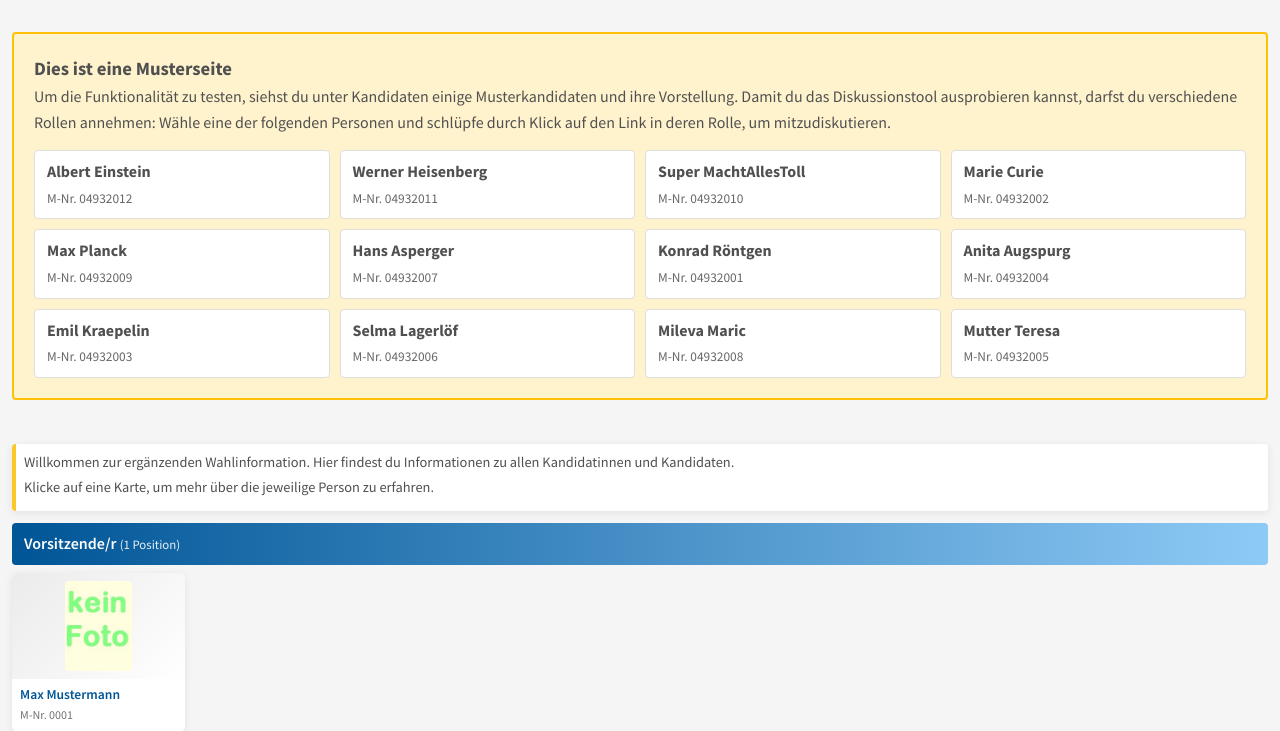
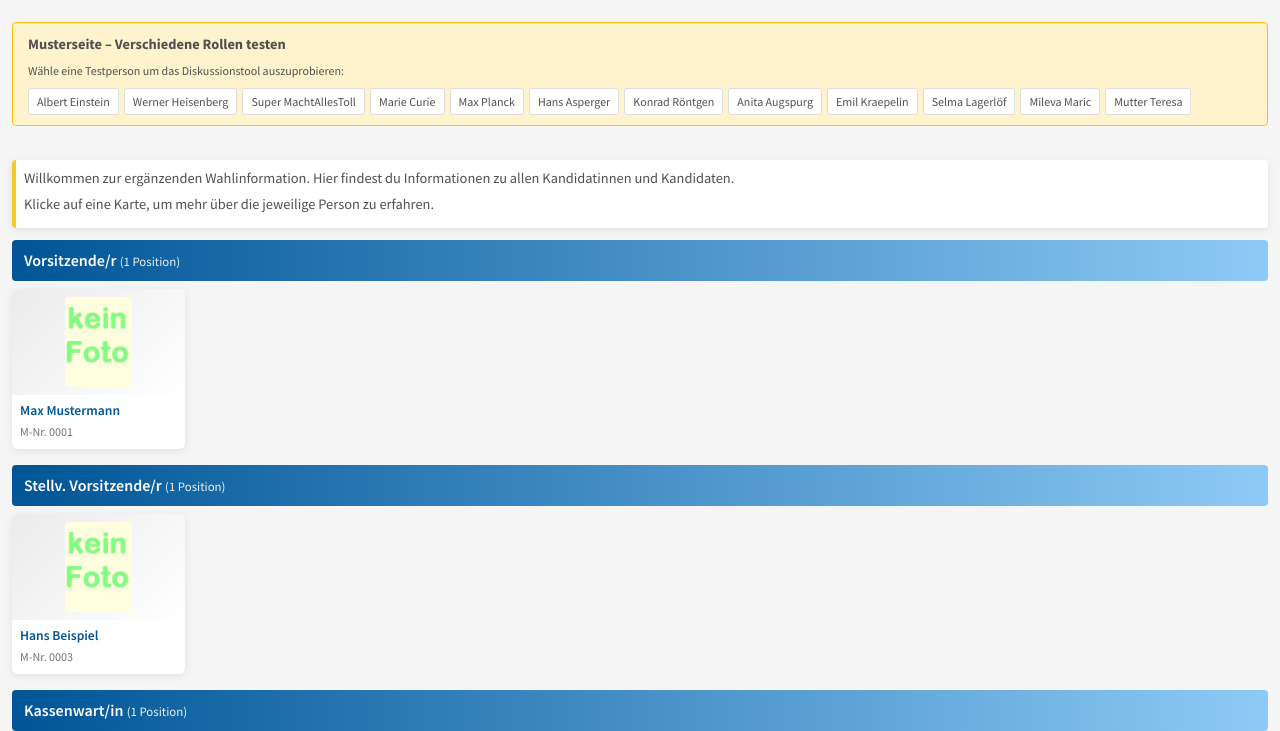
Before and after one commit to zurgo42/Wahlinfo, a PHP site: page /index.php in a window 1280 px wide. Shown: the part 127-858 px from the top of the page. Run offline with PHP 8.4, Linux system fonts and the light colour scheme; data comes from the database, SQL or seed files in the repository; some libraries are stand-ins or nearby versions.

Commit message:
Musterseite kompakter + Moderation-Fehler behoben
1. Musterseite-Display (header.php):
   - Deutlich kleinere Schrift (0.75em statt Standard)
   - Kompaktere Buttons (padding 3px 8px statt 8px 12px)
   - Mitgliedsnummern entfernt
   - Flex-Layout statt Grid für bessere Platznutzung
   - Schmalerer Border und weniger Padding

2. Moderation-Fehler behoben (admin.php):
   - Problem: Duplicate entry '0' for key 'PRIMARY'
   - Ursache: Knr-Spalte hat kein AUTO_INCREMENT
   - Lösung: Nächste Knr manuell ermitteln vor INSERT
   - neu_id direkt im Log-INSERT setzen (kein UPDATE mehr nötig)

```diff
--- a/includes/header.php
+++ b/includes/header.php
@@ -49,60 +49,24 @@
 
     <?php if (isMusterseite()): ?>
     <!-- Musterseiten-Hinweis mit Rollenliste -->
-    <div class="container" style="margin-top: 20px; margin-bottom: 20px;">
-        <div style="background: #fff3cd; padding: 20px; border-radius: var(--radius-sm); border: 2px solid #ffc107;">
-            <h3 style="margin-top: 0;">Dies ist eine Musterseite</h3>
-            <p>Um die Funktionalität zu testen, siehst du unter Kandidaten einige Musterkandidaten und ihre Vorstellung. Damit du das Diskussionstool ausprobieren kannst, darfst du verschiedene Rollen annehmen: Wähle eine der folgenden Personen und schlüpfe durch Klick auf den Link in deren Rolle, um mitzudiskutieren.</p>
+    <div class="container" style="margin-top: 10px; margin-bottom: 10px;">
+        <div style="background: #fff3cd; padding: 10px 15px; border-radius: var(--radius-sm); border: 1px solid #ffc107;">
+            <h4 style="margin: 0 0 5px 0; font-size: 0.9em;">Musterseite – Verschiedene Rollen testen</h4>
+            <p style="font-size: 0.75em; margin: 0 0 8px 0;">Wähle eine Testperson um das Diskussionstool auszuprobieren:</p>
 
-            <div style="display: grid; grid-template-columns: repeat(auto-fit, minmax(250px, 1fr)); gap: 10px; margin-top: 15px;">
-                <a href="?mnr=04932012" style="padding: 8px 12px; background: white; border: 1px solid #ddd; border-radius: var(--radius-sm); text-decoration: none; color: inherit;">
-                    <strong>Albert Einstein</strong><br>
-                    <small style="color: #666;">M-Nr. 04932012</small>
-                </a>
-                <a href="?mnr=04932011" style="padding: 8px 12px; background: white; border: 1px solid #ddd; border-radius: var(--radius-sm); text-decoration: none; color: inherit;">
-                    <strong>Werner Heisenberg</strong><br>
-                    <small style="color: #666;">M-Nr. 04932011</small>
-                </a>
-                <a href="?mnr=04932010" style="padding: 8px 12px; background: white; border: 1px solid #ddd; border-radius: var(--radius-sm); text-decoration: none; color: inherit;">
-                    <strong>Super MachtAllesToll</strong><br>
-                    <small style="color: #666;">M-Nr. 04932010</small>
-                </a>
-                <a href="?mnr=04932002" style="padding: 8px 12px; background: white; border: 1px solid #ddd; border-radius: var(--radius-sm); text-decoration: none; color: inherit;">
-                    <strong>Marie Curie</strong><br>
-                    <small style="color: #666;">M-Nr. 04932002</small>
-                </a>
-                <a href="?mnr=04932009" style="padding: 8px 12px; background: white; border: 1px solid #ddd; border-radius: var(--radius-sm); text-decoration: none; color: inherit;">
-                    <strong>Max Planck</strong><br>
-                    <small style="color: #666;">M-Nr. 04932009</small>
-                </a>
-                <a href="?mnr=04932007" style="padding: 8px 12px; background: white; border: 1px solid #ddd; border-radius: var(--radius-sm); text-decoration: none; color: inherit;">
-                    <strong>Hans Asperger</strong><br>
-                    <small style="color: #666;">M-Nr. 04932007</small>
-                </a>
-                <a href="?mnr=04932001" style="padding: 8px 12px; background: white; border: 1px solid #ddd; border-radius: var(--radius-sm); text-decoration: none; color: inherit;">
-                    <strong>Konrad Röntgen</strong><br>
-                    <small style="color: #666;">M-Nr. 04932001</small>
-                </a>
-                <a href="?mnr=04932004" style="padding: 8px 12px; background: white; border: 1px solid #ddd; border-radius: var(--radius-sm); text-decoration: none; color: inherit;">
-                    <strong>Anita Augspurg</strong><br>
-                    <small style="color: #666;">M-Nr. 04932004</small>
-                </a>
-                <a href="?mnr=04932003" style="padding: 8px 12px; background: white; border: 1px solid #ddd; border-radius: var(--radius-sm); text-decoration: none; color: inherit;">
-                    <strong>Emil Kraepelin</strong><br>
-                    <small style="color: #666;">M-Nr. 04932003</small>
-                </a>
-                <a href="?mnr=04932006" style="padding: 8px 12px; background: white; border: 1px solid #ddd; border-radius: var(--radius-sm); text-decoration: none; color: inherit;">
-                    <strong>Selma Lagerlöf</strong><br>
-                    <small style="color: #666;">M-Nr. 04932006</small>
-                </a>
-                <a href="?mnr=04932008" style="padding: 8px 12px; background: white; border: 1px solid #ddd; border-radius: var(--radius-sm); text-decoration: none; color: inherit;">
-                    <strong>Mileva Maric</strong><br>
-                    <small style="color: #666;">M-Nr. 04932008</small>
-                </a>
-                <a href="?mnr=04932005" style="padding: 8px 12px; background: white; border: 1px solid #ddd; border-radius: var(--radius-sm); text-decoration: none; color: inherit;">
-                    <strong>Mutter Teresa</strong><br>
-                    <small style="color: #666;">M-Nr. 04932005</small>
-                </a>
+            <div style="display: flex; flex-wrap: wrap; gap: 5px;">
+                <a href="?mnr=04932012" style="padding: 3px 8px; background: white; border: 1px solid #ddd; border-radius: 3px; text-decoration: none; color: inherit; font-size: 0.75em;">Albert Einstein</a>
+                <a href="?mnr=04932011" style="padding: 3px 8px; background: white; border: 1px solid #ddd; border-radius: 3px; text-decoration: none; color: inherit; font-size: 0.75em;">Werner Heisenberg</a>
+                <a href="?mnr=04932010" style="padding: 3px 8px; background: white; border: 1px solid #ddd; border-radius: 3px; text-decoration: none; color: inherit; font-size: 0.75em;">Super MachtAllesToll</a>
+                <a href="?mnr=04932002" style="padding: 3px 8px; background: white; border: 1px solid #ddd; border-radius: 3px; text-decoration: none; color: inherit; font-size: 0.75em;">Marie Curie</a>
+                <a href="?mnr=04932009" style="padding: 3px 8px; background: white; border: 1px solid #ddd; border-radius: 3px; text-decoration: none; color: inherit; font-size: 0.75em;">Max Planck</a>
+                <a href="?mnr=04932007" style="padding: 3px 8px; background: white; border: 1px solid #ddd; border-radius: 3px; text-decoration: none; color: inherit; font-size: 0.75em;">Hans Asperger</a>
+                <a href="?mnr=04932001" style="padding: 3px 8px; background: white; border: 1px solid #ddd; border-radius: 3px; text-decoration: none; color: inherit; font-size: 0.75em;">Konrad Röntgen</a>
+                <a href="?mnr=04932004" style="padding: 3px 8px; background: white; border: 1px solid #ddd; border-radius: 3px; text-decoration: none; color: inherit; font-size: 0.75em;">Anita Augspurg</a>
+                <a href="?mnr=04932003" style="padding: 3px 8px; background: white; border: 1px solid #ddd; border-radius: 3px; text-decoration: none; color: inherit; font-size: 0.75em;">Emil Kraepelin</a>
+                <a href="?mnr=04932006" style="padding: 3px 8px; background: white; border: 1px solid #ddd; border-radius: 3px; text-decoration: none; color: inherit; font-size: 0.75em;">Selma Lagerlöf</a>
+                <a href="?mnr=04932008" style="padding: 3px 8px; background: white; border: 1px solid #ddd; border-radius: 3px; text-decoration: none; color: inherit; font-size: 0.75em;">Mileva Maric</a>
+                <a href="?mnr=04932005" style="padding: 3px 8px; background: white; border: 1px solid #ddd; border-radius: 3px; text-decoration: none; color: inherit; font-size: 0.75em;">Mutter Teresa</a>
             </div>
         </div>
     </div>
```
Also changed, not shown: admin.php (+11 -15 lines).
